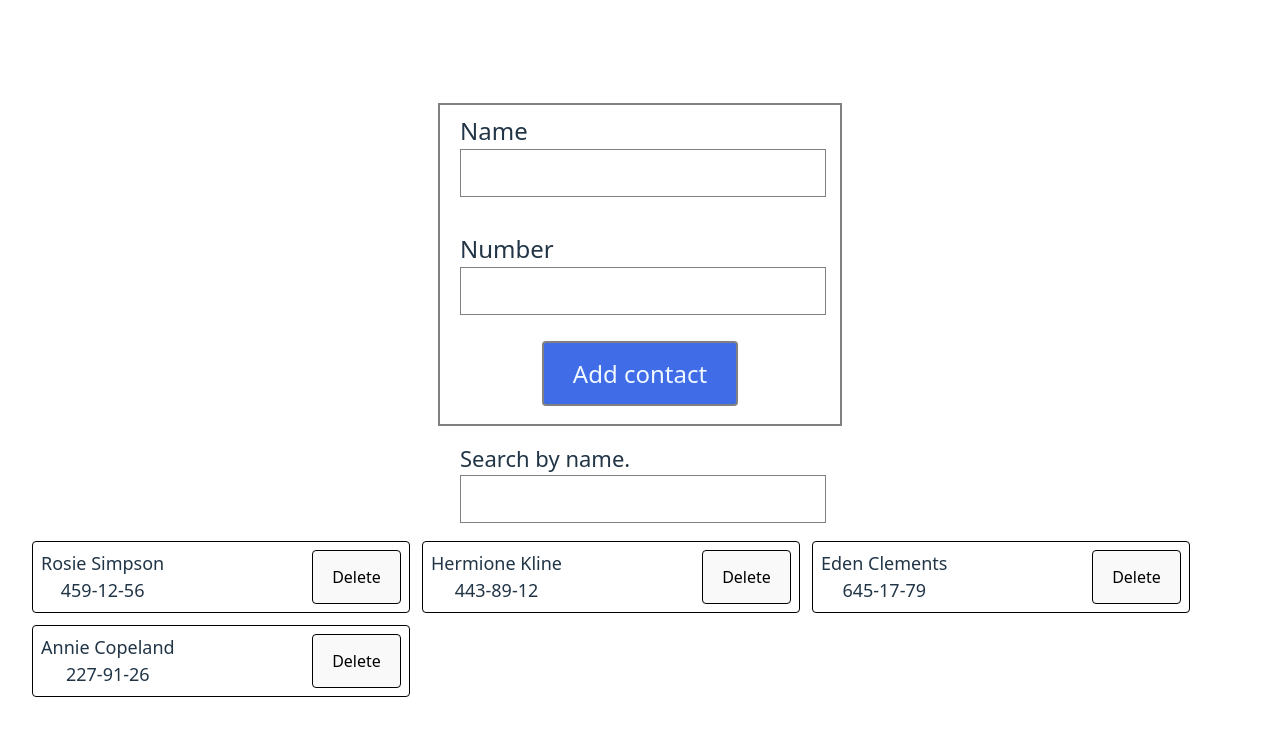
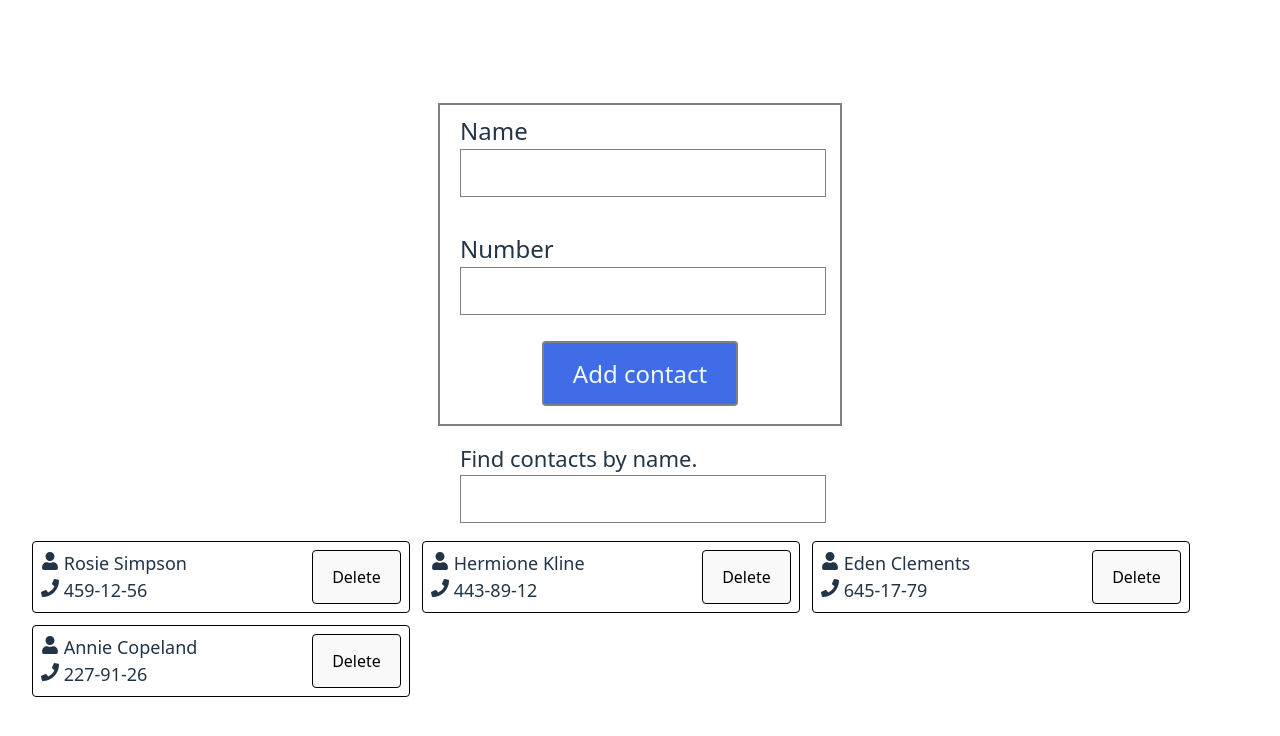
Before and after one commit to Oleksandr69/goit-react-hw-03, a React (Vite) app: page / in a window 1280 px wide. Shown: the top 736 px of the page. Built offline with nearby package versions, Linux system fonts and the light colour scheme.

Commit message:
added icons

```diff
--- a/package.json
+++ b/package.json
@@ -14,6 +14,7 @@
     "nanoid": "^5.1.5",
     "react": "^19.0.0",
     "react-dom": "^19.0.0",
+    "react-icons": "^5.5.0",
     "yup": "^1.6.1"
   },
   "devDependencies": {
--- a/src/components/Contact/Contact.jsx
+++ b/src/components/Contact/Contact.jsx
@@ -1,11 +1,12 @@
 import css from './Contact.module.css';
+import { FaUser, FaPhone } from "react-icons/fa";
 
 export default function Contact({ contact, onDelete}) {
   return (
     <div className={css.item}>
       <div>
-        <p className={css.text}>{contact.name} </p>
-        <p className={css.text}>{contact.number} </p>
+        <p className={css.text}><FaUser/>     {contact.name} </p>
+        <p className={css.text}><FaPhone/>     {contact.number} </p>
       </div>
       <button className={css.btn} onClick={() => onDelete(contact.id)}>
         Delete
--- a/src/components/Contact/Contact.module.css
+++ b/src/components/Contact/Contact.module.css
@@ -18,4 +18,5 @@
 .text {
   font-size: 18px;
   margin: 0;
+  text-align: start;
 }
--- a/src/components/SearchBox/SearchBox.jsx
+++ b/src/components/SearchBox/SearchBox.jsx
@@ -4,7 +4,7 @@ import css from './SearchBox.module.css'
 const SearchBox = ({value, onSearch}) => {
     return (
     <div className={css.search}>
-        <p >Search by name.</p>
+        <p >Find contacts by name.</p>
             <input
                 type='text'
                 value={value}
```
Also changed, not shown: 1 other file (tests, documents, lock files or other folders).
